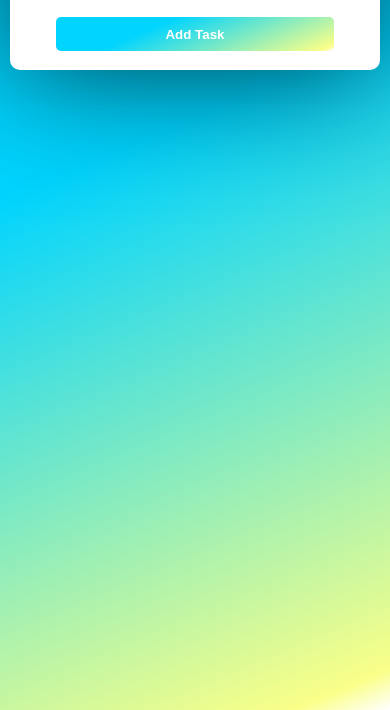
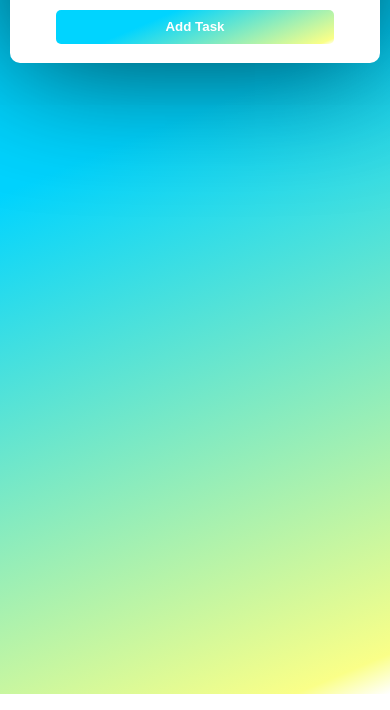
Before and after one commit to GO0drag0n/TODO-App, a plain HTML site: page index.html in a window 390 px wide. Shown: the part 150-860 px from the top of the page. Drawn offline with nearby package versions, Linux system fonts and the light colour scheme.

Commit message:
Mobile fix + PWA fix

```diff
--- a/index.html
+++ b/index.html
@@ -4,13 +4,16 @@
     <meta charset="UTF-8">
     <meta name="viewport" content="width=device-width, initial-scale=1.0">
     <link rel="icon" href="/assets/logo-32x32.png" type="image/x-icon">
+    <link rel="manifest" href="/manifest.json">
+
 
     <title>TODO APP</title>
 
     <style>
-@import url('https://fonts.googleapis.com/css2?family=Montserrat:ital,wght@1,900&family=Open+Sans:wght@400;600&family=Roboto&display=swap');
+        @import url('https://fonts.googleapis.com/css2?family=Montserrat:ital,wght@1,900&family=Open+Sans:wght@400;600&family=Roboto&display=swap');
 
         body{
+            margin: 0px;
             font-family: 'Open Sans', sans-serif;
             background: linear-gradient(337deg, rgba(255,255,255,1) 0%, rgba(244,255,0,0.4674602262780112) 4%, rgba(0,212,255,1) 66%);
             background-repeat: no-repeat ;
@@ -19,6 +22,8 @@
             display: flex;
             flex-direction: column;
             align-items: center;
+            /** 🙈 */
+            overflow-x: hidden;
         }
 
         .container{
@@ -126,11 +131,6 @@
         }
 
         @media only screen and (max-width: 600px) {
-        body {
-            /** 🙈 */
-            overflow-x: hidden;
-        }
-
         .container {
             margin-top: 5px;
             width: 95vw;
```
